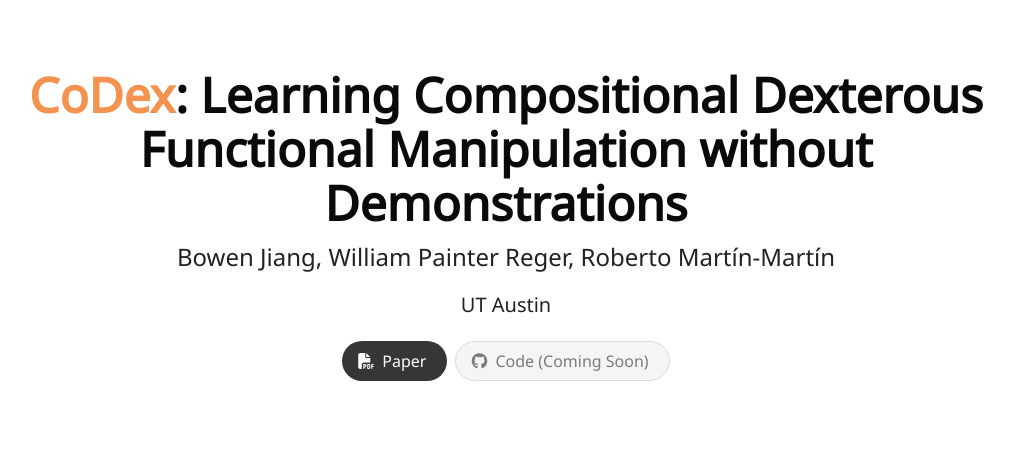
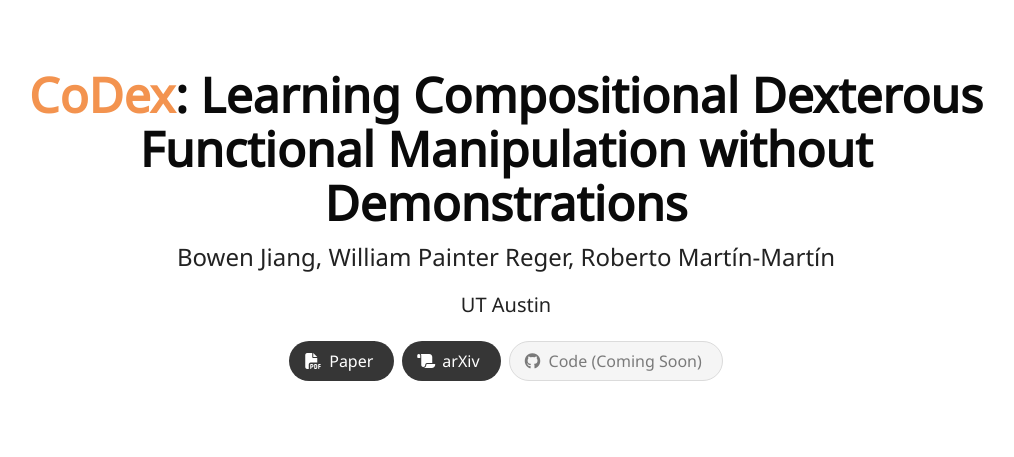
Before and after one commit to UT-Austin-RobIn/CoDex, a plain HTML site: page index.html in a window 1280 px wide. Shown: the top 457 px of the page, without its empty margins (134-1148 px from the left). Drawn offline with Linux system fonts and the light colour scheme; a web font is replaced by a local one.

Commit message:
arxiv added

```diff
--- a/index.html
+++ b/index.html
@@ -210,6 +210,7 @@
         <p class="subtitle is-5">UT Austin</p>
         <div class="buttons is-centered">
           <a href="./ICRA26_CoDex.pdf" class="button is-dark is-rounded"><span class="icon"><i class="fas fa-file-pdf"></i></span><span>Paper</span></a>
+          <a href="https://arxiv.org/abs/2606.31909" target="_blank" rel="noopener" class="button is-dark is-rounded"><span class="icon"><i class="fas fa-scroll"></i></span><span>arXiv</span></a>
           <a class="button is-dark is-rounded is-static"><span class="icon"><i class="fab fa-github"></i></span><span>Code (Coming Soon)</span></a>
         </div>
       </div>
```
